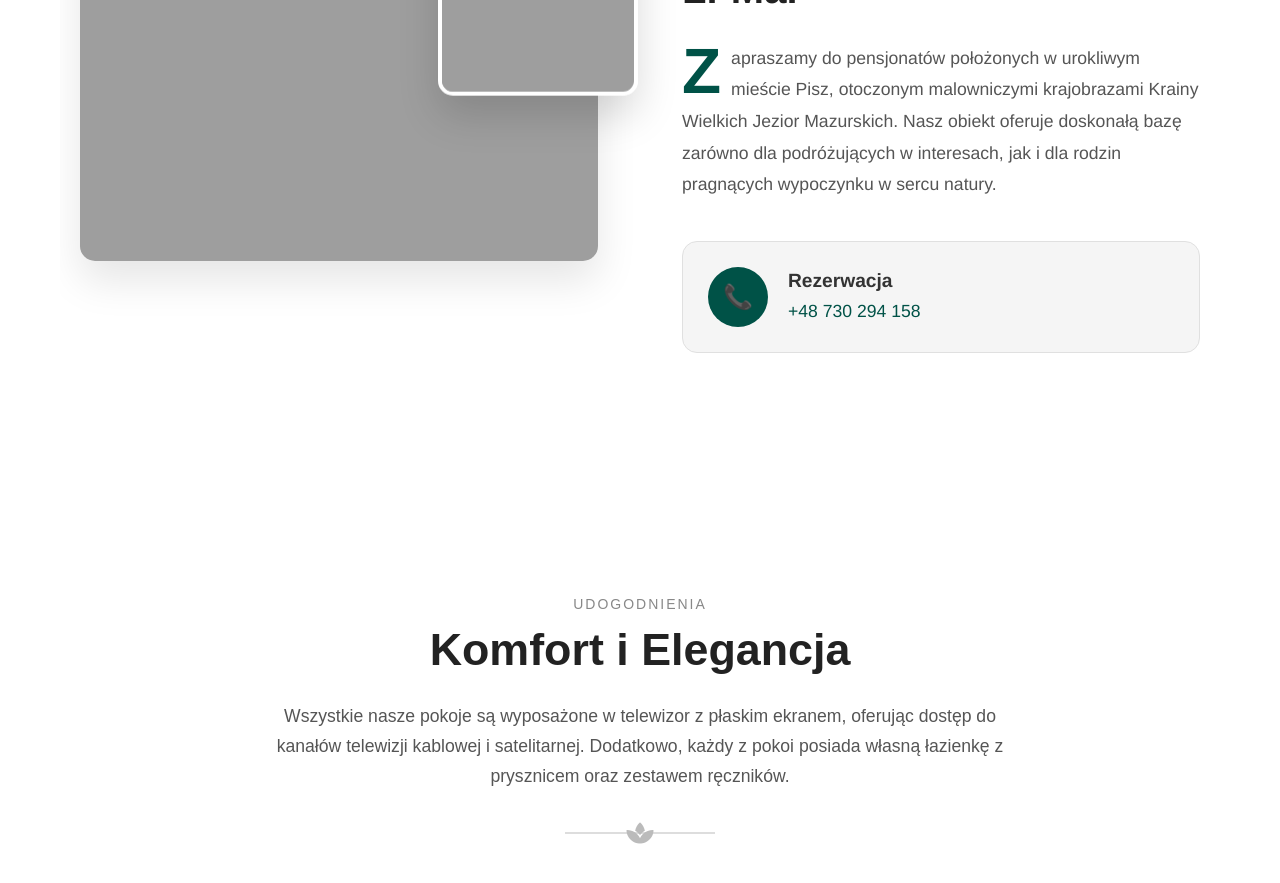
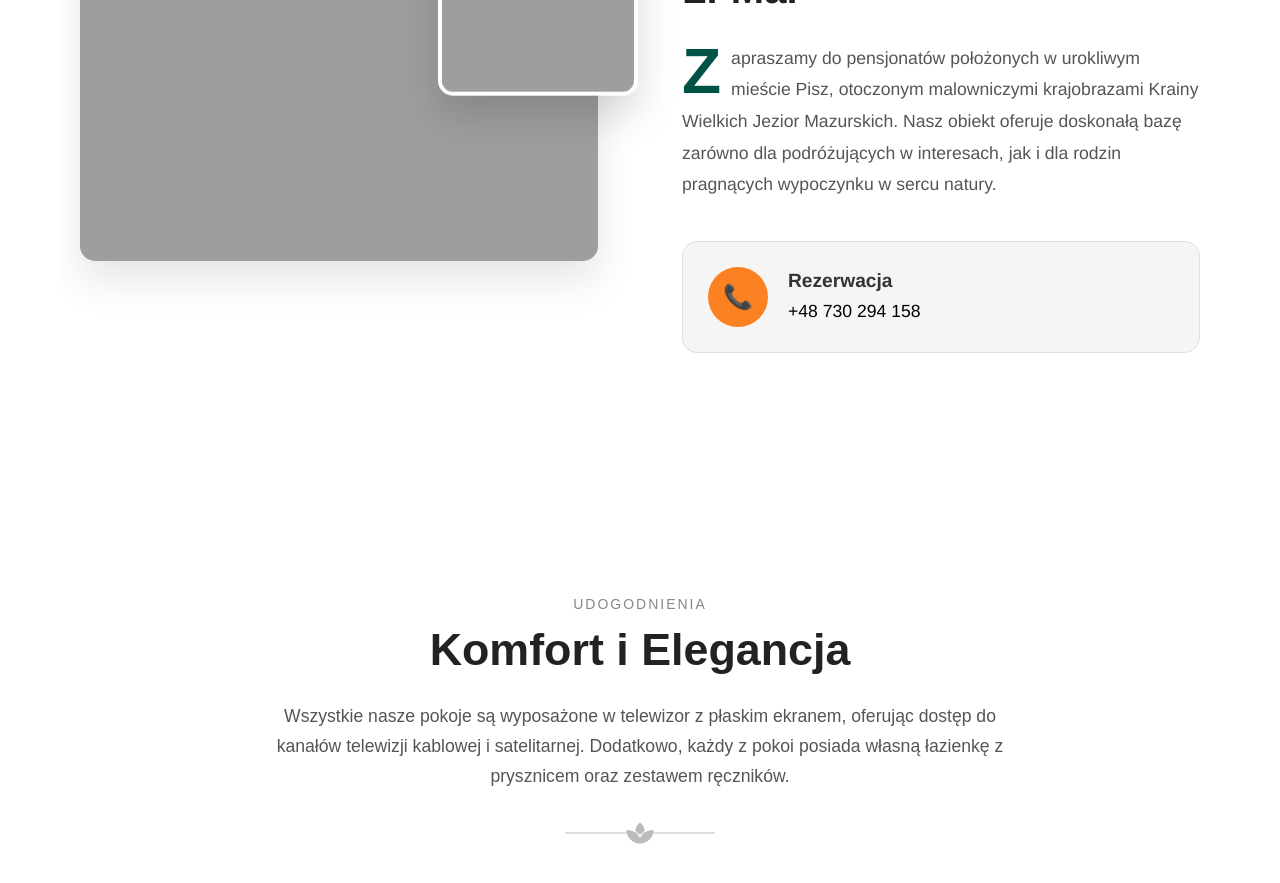
Before and after one commit to userpoland819/92998137909321, a Jekyll site: the page built from index.md, in a window 1280 px wide and 900 px high, scrolled down 1499 px. Shown: the top 883 px of the window. Built offline with Jekyll 4.4.1, drawn with Linux system fonts in a browser that asks for light colours; some web fonts are replaced.

Commit message:
Add files via upload

```diff
--- a/_includes/about.html
+++ b/_includes/about.html
@@ -183,7 +183,7 @@
     .contact-icon {
         width: 60px;
         height: 60px;
-        background: #005247; /* Kolor akcentu */
+        background: #FB8122; /* Kolor akcentu */
         border-radius: 50%;
         display: flex;
         align-items: center;
@@ -193,9 +193,9 @@
     }
 
     @keyframes pulse {
-        0% { box-shadow: 0 0 0 0 rgba(102, 126, 234, 0.4); }
-        70% { box-shadow: 0 0 0 10px rgba(102, 126, 234, 0); }
-        100% { box-shadow: 0 0 0 0 rgba(102, 126, 234, 0); }
+        0% { box-shadow: 0 0 0 0 #FB812240; }
+        70% { box-shadow: 0 0 0 10px #FB812200; }
+        100% { box-shadow: 0 0 0 0 #FB812200; }
     }
 
     .contact-icon::before {
@@ -212,7 +212,7 @@
     }
 
     .contact-content a {
-        color: #005247; /* Kolor akcentu */
+        color: #000000; /* Kolor akcentu */
         text-decoration: none;
         font-size: 1.1rem;
         font-weight: 500;
--- a/_includes/header.html
+++ b/_includes/header.html
@@ -86,8 +86,13 @@
         background: #fff;
         padding: 15px 0;
         box-shadow: 0 2px 10px rgba(0,0,0,0.1);
-        position: relative;
-        z-index: 1000;
+        z-index: 1000; /* Upewnij się, że header jest zawsze na wierzchu */
+
+        /* === KLUCZOWE ZMIANY DLA STICKY HEADER === */
+        position: sticky; /* Nagłówek będzie "przylegać" do góry */
+        top: 0;           /* Przylega do górnej krawędzi okna przeglądarki */
+        width: 100%;      /* Upewnij się, że rozciąga się na całą szerokość */
+        /* ========================================= */
     }
 
     .header-container {
@@ -152,7 +157,7 @@
     .main-nav a::after {
         content: '';
         position: absolute;
-        top: -20px;
+        top: -20px; /* Może być potrzebne dostosowanie tej wartości, jeśli zmienił się padding nagłówka */
         left: 0;
         width: 0;
         height: 4px;
@@ -186,7 +191,7 @@
     }
 
     .contact-btn:hover {
-        background: #0056b3;
+        background: #0056b3; /* Zachowaj ten kolor z poprzedniej wersji, jeśli to zamierzony efekt */
         color: white;
         transform: translateY(-2px);
         box-shadow: 0 4px 12px rgba(0,123,255,0.3);
@@ -200,7 +205,7 @@
         font-size: 24px;
         color: #1D2228;
         cursor: pointer;
-        z-index: 1001;
+        z-index: 1001; /* Upewnij się, że toggle jest nad menu mobilnym */
         position: relative;
         padding: 8px;
         transition: all 0.3s ease;
@@ -220,9 +225,9 @@
 
     /* Mobile Navigation - Dropdown Style */
     .mobile-nav {
-        display: none;
-        position: absolute;
-        top: 100%;
+        display: none; /* Domyślnie ukryte */
+        position: absolute; /* Zostawiamy absolute, aby pojawiało się pod headerem */
+        top: 100%; /* Rozpocznie się dokładnie pod headerem */
         left: 0;
         width: 100%;
         background: #fff;
@@ -230,12 +235,12 @@
         z-index: 999;
         max-height: 0;
         overflow: hidden;
-        transition: all 0.3s ease;
+        transition: max-height 0.3s ease-out; /* Animacja wysokości */
     }
 
     .mobile-nav.active {
-        display: block;
-        max-height: 400px;
+        display: block; /* Pokaż, gdy aktywne */
+        max-height: 400px; /* Wystarczająca wysokość dla zawartości menu */
     }
 
     .mobile-nav ul {
@@ -318,6 +323,11 @@
     }
 
     .content-wrapper {
+        /* Dodaj padding-top do body lub do głównego kontenera treści,
+           aby treść nie chowała się pod sticky headerem.
+           Wysokość headera to około 80px (padding 15px góra/dół + wysokość logo).
+           Dostosuj wartość. */
+        padding-top: 80px; /* Przykładowa wartość, może wymagać precyzyjnego dopasowania */
         min-height: calc(100vh - 120px);
     }
 </style>
--- a/assets/css/main.scss
+++ b/assets/css/main.scss
@@ -25,7 +25,7 @@
         .container {
             max-width: 1200px;
             margin: 3rem auto;
-            padding: 0 1rem;
+            padding: 0px;
         }
 
         .content-box {
```
